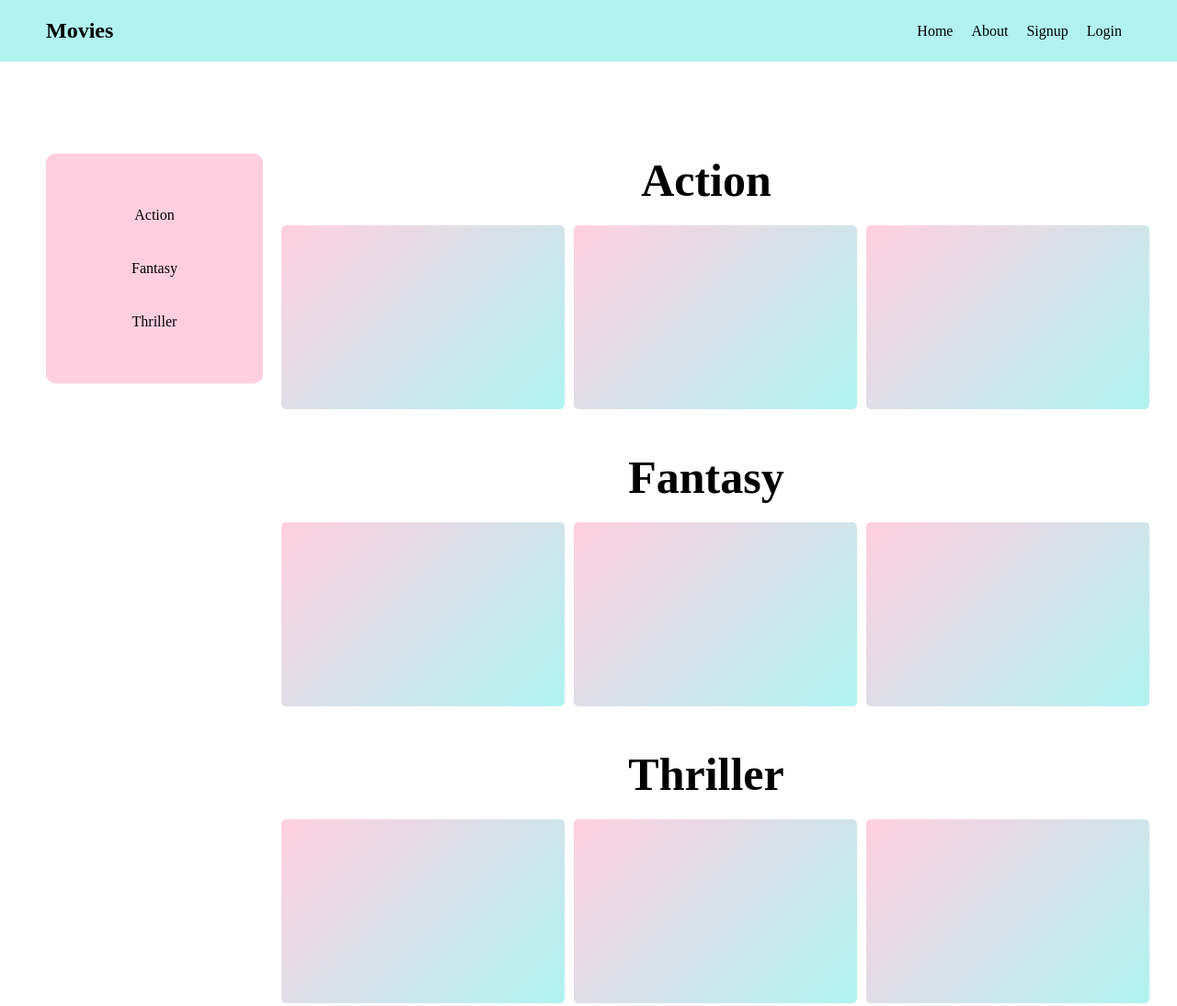
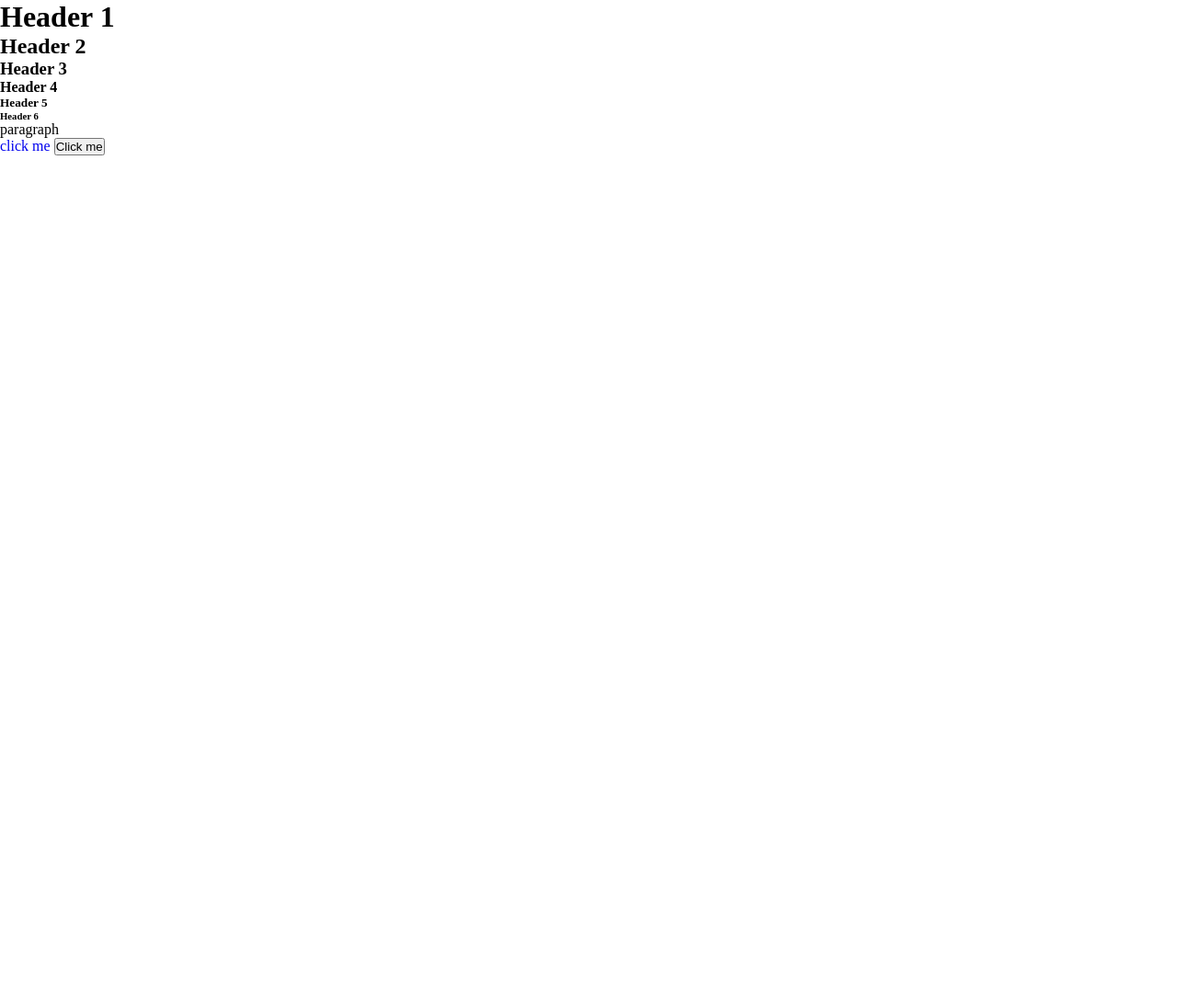
Before and after one commit to ManasC478/ProgrammingClub-WebDev, a plain HTML site: page index.html in a window 1280 px wide. Shown: the whole page at 92% size. After the commit the page ends 800 px from the top, so only its background shows below. Drawn offline with Linux system fonts and the light colour scheme.

Commit message:
Update index.html

```diff
--- a/index.html
+++ b/index.html
@@ -1,63 +1,27 @@
 <!DOCTYPE html>
 <html>
-
   <head>
     <meta charset="utf-8">
     <meta name="viewport" content="width=device-width">
     <title>repl.it</title>
-
-	<!-- Links css file -->
     <link href="style.css" rel="stylesheet" type="text/css" />
   </head>
+  <body>
+	  <!-- headings have 6 different element -->
+	  <h1>Header 1</h1>
+	  <h2>Header 2</h2>
+	  <h3>Header 3</h3>
+	  <h4>Header 4</h4>
+	  <h5>Header 5</h5>
+	  <h6>Header 6</h6>
 
-<body>
-	<!-- Navigation bar -->
-	<nav>
-		<h1>Movies</h1>
-		<ul>
-			<li><a href="#">Home</a></li>
-			<li><a href="#">About</a></li>
-			<li><a href="#">Signup</a></li>
-			<li><a href="#">Login</a></li>
-		</ul>
-	</nav>
+	  <!-- paragraphs are normal text -->
+	  <p>paragraph</p>
 
-	<!-- div used for the purpose of styling -->
-	<div id="content-section">
-		<!-- Sidebar -->
-		<aside>
-			<a href="#">Action</a>
-			<a href="#">Fantasy</a>
-			<a href="#">Thriller</a>
-		</aside>
-		<!-- Main Content -->
-		<main>
-			<section>
-				<h2>Action</h2>
-				<div class="articles">
-					<a href="#"></a>
-					<a href="#"></a>
-					<a href="#"></a>
-				</div>
-			</section>
-			<section>
-				<h2>Fantasy</h2>
-				<div class="articles">
-					<a href="#"></a>
-					<a href="#"></a>
-					<a href="#"></a>
-				</div>
-			</section>
-			<section>
-				<h2>Thriller</h2>
-				<div class="articles">
-					<a href="#"></a>
-					<a href="#"></a>
-					<a href="#"></a>
-				</div>
-			</section>
-		</main>
-	</div>
+	  <!-- anchors require a href attribute to be functional -->
+	  <a href="https://www.google.com/">click me</a>
+
+	  <!-- buttons are clickable and require a onclick attribute if you want it to execute a task when clicked on -->
+	  <button onclick="alert('you clicked me')">Click me</button>
   </body>
-
 </html>
```
Lines whose indentation alone changed are shown as unchanged.
